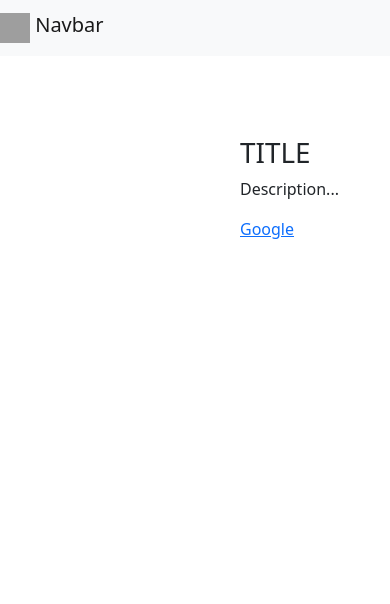
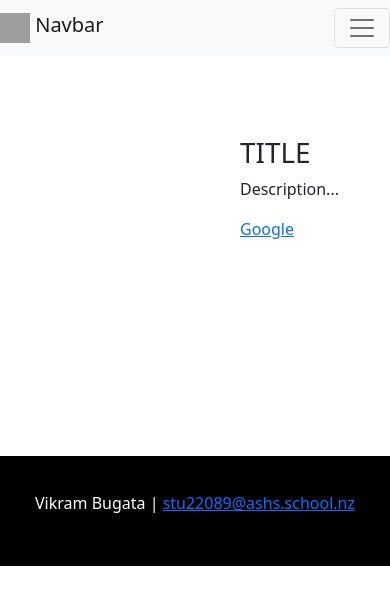
Before and after one commit to stu22089/L2-CS-Assessment, a plain HTML site: page index.html in a window 390 px wide. Shown: the top 604 px of the page. Drawn offline with nearby package versions, Linux system fonts and the light colour scheme; grey boxes are pictures that could not be loaded.

Commit message:
sprint 1 done

```diff
--- a/index.html
+++ b/index.html
@@ -11,7 +11,7 @@
   </head>
 
   <body>
-    <nav class="navbar navbar-expand-sm navbar-light bg-light">
+    <nav class="navbar navbar-expand-lg navbar-light bg-light">
         <a href="#" class="navbar-brand mb-0 h1">
             <img
             class = "d-inline-block align-top"
@@ -19,7 +19,15 @@
             Navbar
         </a>
 
+        <button
+        type="button"
+        data-bs-toggle="collapse"
+        data-bs-target="#navbarNav"
+        class="navbar-toggler">
 
+          <span class="navbar-toggler-icon"></span>
+
+        </button>
 
         <div class="collapse navbar-collapse" id="navbarNav">
             <ul class="navbar-nav">
@@ -53,6 +61,10 @@
       <a href="https://www.google.com" target="_blank">Google</a>
     </main>
 
+    <footer>
+      <p>Vikram Bugata | <a href="mailto:stu22089@ashs.school.nz">stu22089@ashs.school.nz</a></p>
+    </footer>
+
 
 
 
--- a/style.css
+++ b/style.css
@@ -6,3 +6,12 @@ main
     padding-left: 240px;
     padding-right: 240px;
 }
+
+footer
+{
+    background-color: rgb(0, 0, 0);
+    text-align: center;
+    padding-top: 35px;
+    padding-bottom: 35px;
+    color: white;
+}
```
